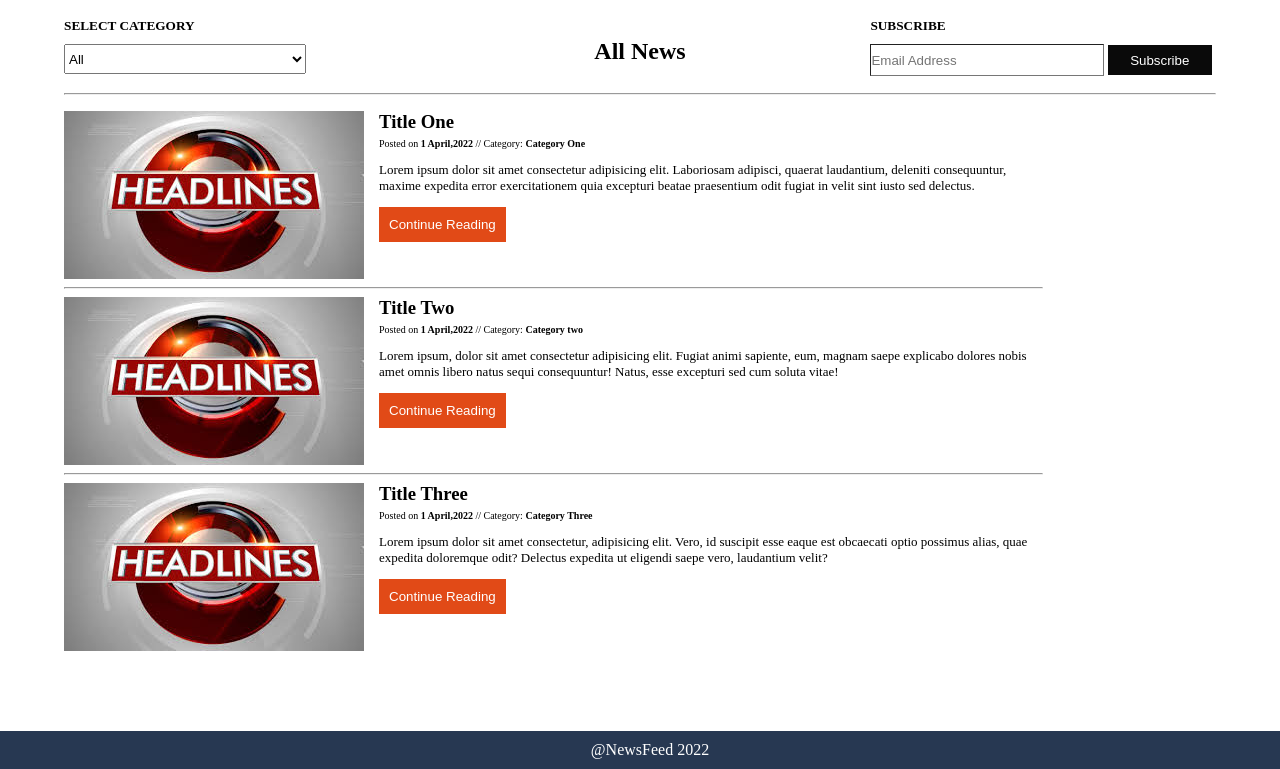
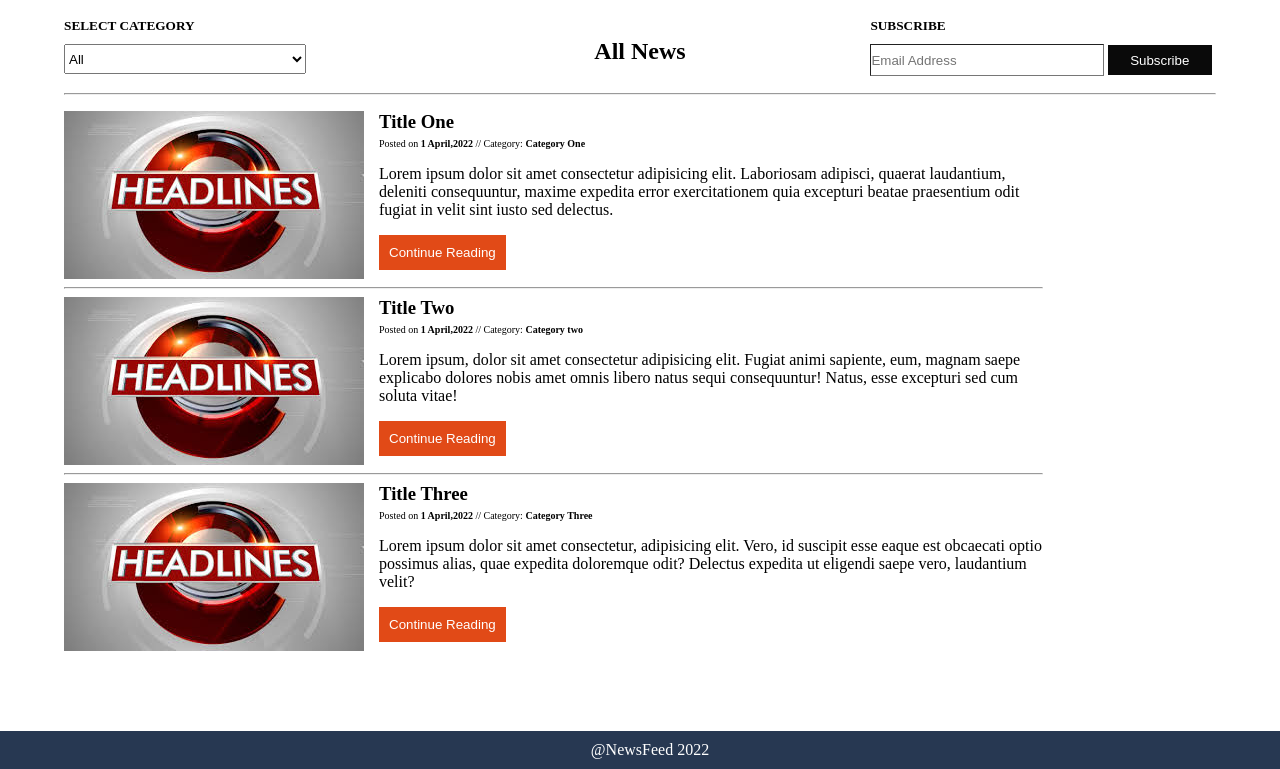
Before and after one commit to KundanSharma1/Advance-Training, a plain HTML site: page index.html in a window 1280 px wide. Shown: the part 67-836 px from the top of the page. Drawn offline with Linux system fonts and the light colour scheme; a web font is replaced by a local one.

Commit message:
font adjust

```diff
--- a/Main.css
+++ b/Main.css
@@ -92,9 +92,6 @@ input{
     margin-top: 5px;
 }
 
-.detail{
-    font-size: small;
-}
 
 @media screen and (max-width:768px){
     .body{
--- a/index.html
+++ b/index.html
@@ -43,7 +43,7 @@
             <div>
                 <h3>Title One</h3>
                 <p class="description">Posted on <strong>1 April,2022</strong> // Category: <strong>Category One</strong></p>
-                <p class="detail">Lorem ipsum dolor sit amet consectetur adipisicing elit. Laboriosam adipisci, quaerat laudantium, deleniti consequuntur, maxime expedita error exercitationem quia excepturi beatae praesentium odit fugiat in velit sint iusto sed delectus.
+                <p>Lorem ipsum dolor sit amet consectetur adipisicing elit. Laboriosam adipisci, quaerat laudantium, deleniti consequuntur, maxime expedita error exercitationem quia excepturi beatae praesentium odit fugiat in velit sint iusto sed delectus.
                 </p>
                     <button type="button" class="continue">Continue Reading</button>
             </div>
@@ -56,7 +56,7 @@
             <div>
                 <h3>Title Two</h3>
                 <p class="description">Posted on <strong>1 April,2022</strong> // Category: <strong>Category two</strong></p>
-                <p class="detail">Lorem ipsum, dolor sit amet consectetur adipisicing elit. Fugiat animi sapiente, eum, magnam saepe explicabo dolores nobis amet omnis libero natus sequi consequuntur! Natus, esse excepturi sed cum soluta vitae!</p>
+                <p>Lorem ipsum, dolor sit amet consectetur adipisicing elit. Fugiat animi sapiente, eum, magnam saepe explicabo dolores nobis amet omnis libero natus sequi consequuntur! Natus, esse excepturi sed cum soluta vitae!</p>
                     <button type="button" class="continue">Continue Reading</button>
             </div>
         </article>
@@ -68,7 +68,7 @@
             <div>
                 <h3>Title Three</h3>
                 <p class="description">Posted on <strong>1 April,2022</strong> // Category: <strong>Category Three</strong></p>
-                <p class="detail">Lorem ipsum dolor sit amet consectetur, adipisicing elit. Vero, id suscipit esse eaque est obcaecati optio possimus alias, quae expedita doloremque odit? Delectus expedita ut eligendi saepe vero, laudantium velit?</p>
+                <p>Lorem ipsum dolor sit amet consectetur, adipisicing elit. Vero, id suscipit esse eaque est obcaecati optio possimus alias, quae expedita doloremque odit? Delectus expedita ut eligendi saepe vero, laudantium velit?</p>
                 <button type="button" class="continue">Continue Reading</button>
             </div>
         </article>
```
